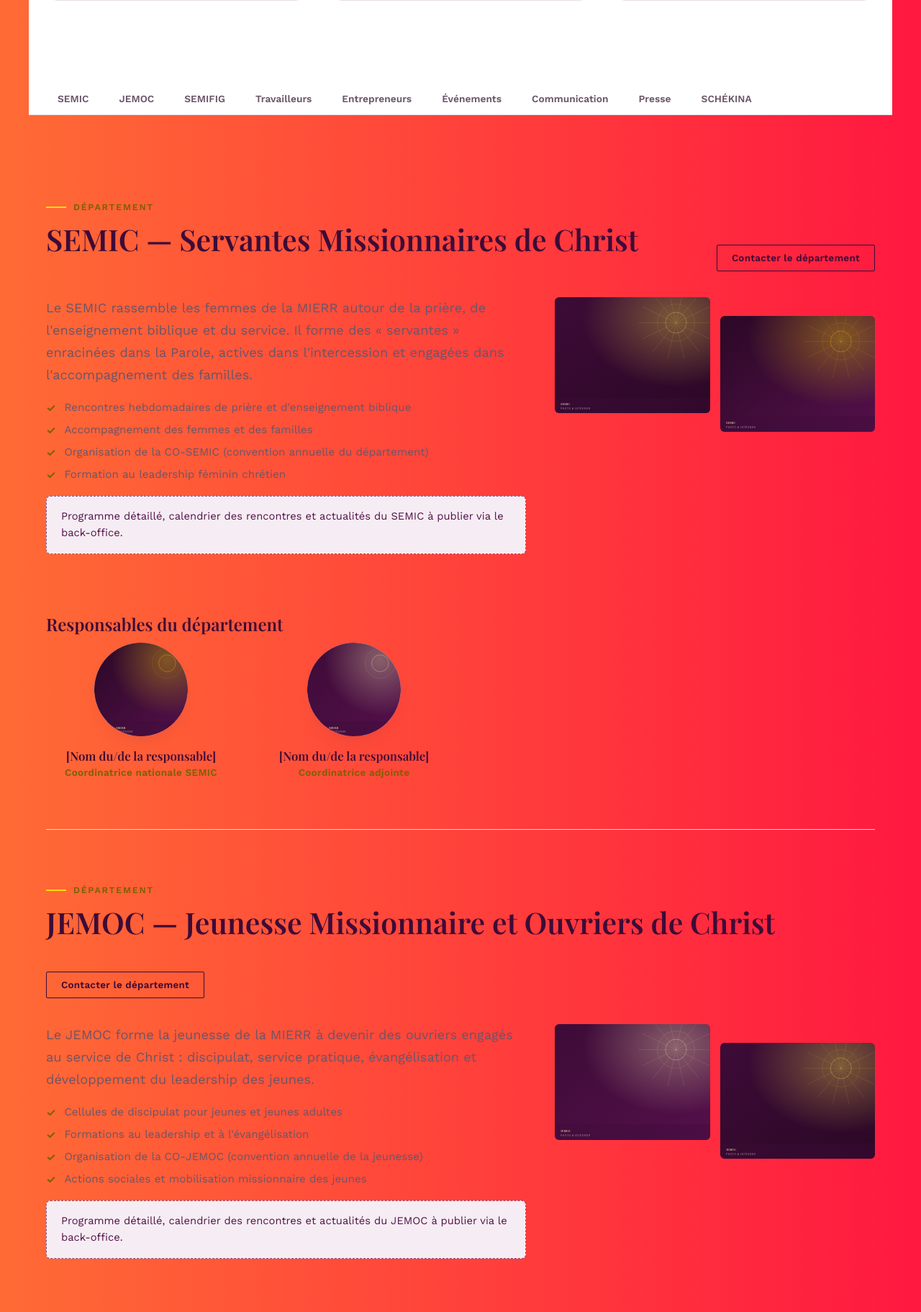
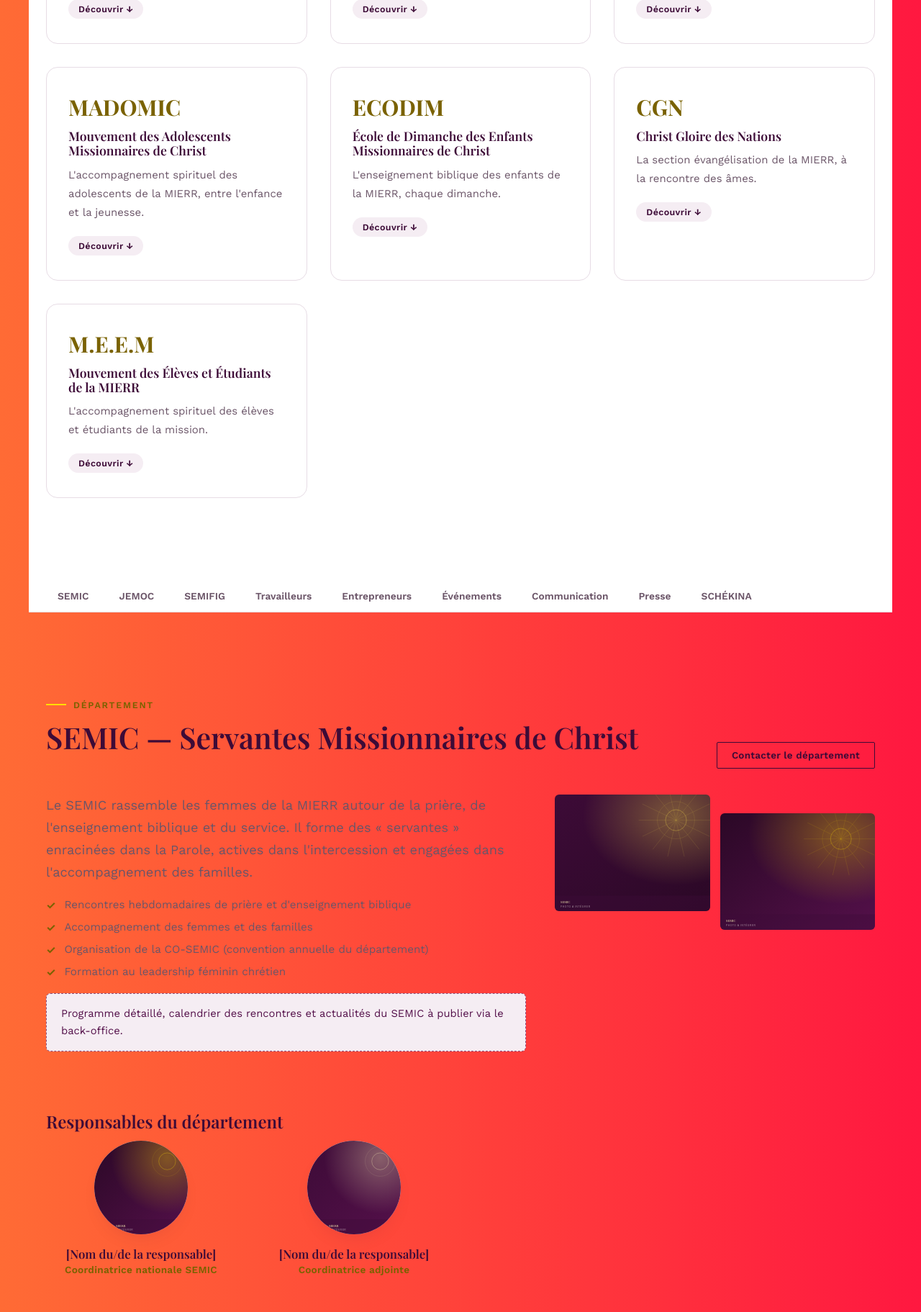
Before and after one commit to SORGHO-lang/La-MIERR, a PHP site: page /departements.html in a window 1280 px wide. Shown: the part 1577-3400 px from the top of the page at 72% size. Run offline with PHP 8.4, Linux system fonts and the light colour scheme.

Commit message:
Mise à jour de l'accueil et ajout de 4 départements
Accueil :
- Verset du jour remplacé par Ésaïe 42:6-8 (au lieu de 2 Chroniques 7:14).
- Icônes « Accès rapide » remplacées : émojis → icônes vectorielles
  (SVG) sobres dans une pastille dorée, plus professionnelles et
  cohérentes avec le reste de la charte graphique.

Départements — 4 nouveaux mouvements/sections ajoutés sur
departements.html (cartes de navigation + fiches détaillées complètes
avec présentation, activités, responsables) :
- MADOMIC — Mouvement des Adolescents Missionnaires de Christ
- ECODIM — École de Dimanche des Enfants Missionnaires de Christ
- CGN — Christ Gloire des Nations (section évangélisation)
- M.E.E.M — Mouvement des Élèves et Étudiants de la MIERR

Ces 4 entrées sont aussi ajoutées à l'index de recherche globale
(assets/js/data.js) pour rester trouvables depuis la recherche du
site.

Co-Authored-By: Claude Sonnet 5 <noreply@anthropic.com>
Claude-Session: https://claude.ai/code/session_01FZ14PeipUKQe3dzPuaPAy8

```diff
--- a/assets/css/style.css
+++ b/assets/css/style.css
@@ -347,9 +347,15 @@ hr{border:none; border-top:1px solid var(--bordure); margin:2.5rem 0;}
 .acces-rapide{display:grid; grid-template-columns:repeat(2,1fr); gap:18px;}
 @media(min-width:760px){.acces-rapide{grid-template-columns:repeat(3,1fr);}}
 @media(min-width:1080px){.acces-rapide{grid-template-columns:repeat(6,1fr);}}
-.acces-item{display:flex; flex-direction:column; align-items:center; gap:12px; text-align:center; background:#fff; border:1px solid var(--bordure); border-radius:var(--rayon-lg); padding:28px 14px; font-weight:600; font-size:.9rem; color:var(--bleu-nuit); transition:transform var(--transition), box-shadow var(--transition), border-color var(--transition);}
+.acces-item{display:flex; flex-direction:column; align-items:center; gap:14px; text-align:center; background:#fff; border:1px solid var(--bordure); border-radius:var(--rayon-lg); padding:28px 14px; font-weight:600; font-size:.9rem; color:var(--bleu-nuit); transition:transform var(--transition), box-shadow var(--transition), border-color var(--transition);}
 .acces-item:hover{transform:translateY(-6px); box-shadow:var(--ombre-douce); border-color:var(--or);}
-.acces-item .icone{font-size:1.6rem;}
+.acces-item .icone{
+  width:52px; height:52px; border-radius:50%; background:var(--or-pale); color:var(--or-fonce);
+  display:flex; align-items:center; justify-content:center; flex-shrink:0;
+  transition:background var(--transition), color var(--transition);
+}
+.acces-item .icone svg{width:24px; height:24px;}
+.acces-item:hover .icone{background:var(--bleu-nuit); color:var(--or-clair);}
 
 /* Liste d'événements (accueil) */
 .liste-evenements{display:flex; flex-direction:column; gap:14px;}
--- a/assets/js/data.js
+++ b/assets/js/data.js
@@ -72,6 +72,10 @@ window.MIERR = {
     { titre:"Service communication", categorie:"Départements", url:"departements.html#communication", extrait:"La voix visuelle et digitale de la MIERR." },
     { titre:"Presse MIERR", categorie:"Départements", url:"departements.html#presse-mierr", extrait:"Le service de presse et d'information de la mission." },
     { titre:"Maison d'édition SCHÉKINA", categorie:"Départements", url:"departements.html#schekina", extrait:"Publications, ouvrages et supports pédagogiques de la MIERR." },
+    { titre:"MADOMIC — Mouvement des Adolescents Missionnaires de Christ", categorie:"Départements", url:"departements.html#madomic", extrait:"L'accompagnement spirituel des adolescents de la MIERR." },
+    { titre:"ECODIM — École de Dimanche des Enfants Missionnaires de Christ", categorie:"Départements", url:"departements.html#ecodim", extrait:"L'enseignement biblique des enfants de la MIERR, chaque dimanche." },
+    { titre:"CGN — Christ Gloire des Nations", categorie:"Départements", url:"departements.html#cgn", extrait:"La section évangélisation de la MIERR." },
+    { titre:"M.E.E.M — Mouvement des Élèves et Étudiants de la MIERR", categorie:"Départements", url:"departements.html#meem", extrait:"L'accompagnement spirituel des élèves et étudiants de la mission." },
     { titre:"Institut biblique de formation pastorale de Sion", categorie:"Formation", url:"institut-biblique.html", extrait:"Formations bibliques et pastorales, conditions d'admission, inscription en ligne." },
     { titre:"9ème Convention de la MIERR — An'20", categorie:"Activités", url:"activites.html#convention", extrait:"Le grand rendez-vous annuel de toute la famille MIERR, du 28 juillet au 2 août." },
     { titre:"CO-SEMIC", categorie:"Activités", url:"activites.html#co-semic", extrait:"Convention nationale des Servantes Missionnaires de Christ." },
--- a/departements.html
+++ b/departements.html
@@ -67,7 +67,7 @@
       <div class="fil-ariane"><a href="index.html">Accueil</a><span>/</span>Départements</div>
       <span class="eyebrow">Organisation opérationnelle</span>
       <h1>Nos départements &amp; services</h1>
-      <p>Trois grands départements portent l'action de la MIERR auprès des femmes, de la jeunesse et des jeunes filles, entourés de sections dédiées et de services opérationnels au service de la mission.</p>
+      <p>Trois grands départements portent l'action de la MIERR auprès des femmes, de la jeunesse et des jeunes filles, entourés de mouvements dédiés aux enfants, aux adolescents, aux élèves et étudiants, d'une section d'évangélisation, et de sections et services opérationnels au service de la mission.</p>
     </div>
   </section>
 
@@ -84,6 +84,10 @@
         <a href="#communication" class="carte-dept" data-anim><span class="sigle">COM</span><h3>Service communication</h3><p>La voix visuelle, digitale et médiatique de la MIERR.</p><span class="badge">Découvrir ↓</span></a>
         <a href="#presse-mierr" class="carte-dept" data-anim><span class="sigle">PRS</span><h3>Presse MIERR</h3><p>L'information et les communiqués officiels de la mission.</p><span class="badge">Découvrir ↓</span></a>
         <a href="#schekina" class="carte-dept" data-anim><span class="sigle">SHK</span><h3>Maison d'édition SCHÉKINA</h3><p>Ouvrages, supports pédagogiques et publications de la MIERR.</p><span class="badge">Découvrir ↓</span></a>
+        <a href="#madomic" class="carte-dept" data-anim><span class="sigle">MADOMIC</span><h3>Mouvement des Adolescents Missionnaires de Christ</h3><p>L'accompagnement spirituel des adolescents de la MIERR, entre l'enfance et la jeunesse.</p><span class="badge">Découvrir ↓</span></a>
+        <a href="#ecodim" class="carte-dept" data-anim><span class="sigle">ECODIM</span><h3>École de Dimanche des Enfants Missionnaires de Christ</h3><p>L'enseignement biblique des enfants de la MIERR, chaque dimanche.</p><span class="badge">Découvrir ↓</span></a>
+        <a href="#cgn" class="carte-dept" data-anim><span class="sigle">CGN</span><h3>Christ Gloire des Nations</h3><p>La section évangélisation de la MIERR, à la rencontre des âmes.</p><span class="badge">Découvrir ↓</span></a>
+        <a href="#meem" class="carte-dept" data-anim><span class="sigle">M.E.E.M</span><h3>Mouvement des Élèves et Étudiants de la MIERR</h3><p>L'accompagnement spirituel des élèves et étudiants de la mission.</p><span class="badge">Découvrir ↓</span></a>
       </div>
     </div>
   </section>
@@ -308,6 +312,130 @@
       </div>
     </article>
 
+    <!-- MADOMIC -->
+    <article class="bloc-departement" id="madomic">
+      <div class="departement-entete" data-anim>
+        <div><span class="eyebrow">Mouvement</span><h2>MADOMIC — Mouvement des Adolescents Missionnaires de Christ</h2></div>
+        <a href="contact.html" class="bouton bouton--ligne bouton--petit">Contacter le mouvement</a>
+      </div>
+      <div class="departement-fiche">
+        <div data-anim>
+          <p class="lead">Le MADOMIC accompagne les adolescents de la MIERR dans leur croissance spirituelle, entre l'enfance et la jeunesse : ancrage biblique, encadrement moral et préparation progressive à l'engagement missionnaire.</p>
+          <ul class="liste-verifiee">
+            <li>Rencontres régulières d'enseignement biblique adapté aux adolescents</li>
+            <li>Encadrement moral et accompagnement dans les choix de vie</li>
+            <li>Activités récréatives, culturelles et sportives encadrées</li>
+            <li>Préparation progressive à l'engagement au sein du JEMOC</li>
+          </ul>
+          <div class="avis-provisoire">Programme détaillé, calendrier des rencontres et actualités du MADOMIC à publier via le back-office.</div>
+        </div>
+        <div data-anim>
+          <div class="grille grille--2" style="gap:14px;">
+            <img src="assets/img/galerie-10.svg" alt="Activité MADOMIC" style="border-radius:var(--rayon);">
+            <img src="assets/img/galerie-11.svg" alt="Rencontre MADOMIC" style="border-radius:var(--rayon); margin-top:26px;">
+          </div>
+        </div>
+      </div>
+      <h3 style="margin-top:44px;">Responsables du mouvement</h3>
+      <div class="grille grille--4">
+        <div class="carte-membre" data-anim><div class="carte-image"><img src="assets/img/membre-05.svg" alt="Responsable MADOMIC"></div><h4>[Nom du/de la responsable]</h4><span class="fonction">Coordinateur national MADOMIC</span></div>
+        <div class="carte-membre" data-anim><div class="carte-image"><img src="assets/img/membre-06.svg" alt="Responsable MADOMIC adjointe"></div><h4>[Nom du/de la responsable]</h4><span class="fonction">Coordinatrice adjointe</span></div>
+      </div>
+    </article>
+
+    <!-- ECODIM -->
+    <article class="bloc-departement" id="ecodim">
+      <div class="departement-entete" data-anim>
+        <div><span class="eyebrow">Mouvement</span><h2>ECODIM — École de Dimanche des Enfants Missionnaires de Christ</h2></div>
+        <a href="contact.html" class="bouton bouton--ligne bouton--petit">Contacter le mouvement</a>
+      </div>
+      <div class="departement-fiche">
+        <div data-anim>
+          <p class="lead">L'ECODIM accueille les enfants de la MIERR chaque dimanche pour un enseignement biblique adapté à leur âge, dans un cadre bienveillant qui pose les fondations d'une foi durable.</p>
+          <ul class="liste-verifiee">
+            <li>Classes d'enseignement biblique réparties par tranche d'âge</li>
+            <li>Chants, récits bibliques et activités pédagogiques</li>
+            <li>Accompagnement des enfants pendant les cultes et grands rassemblements</li>
+            <li>Formation des moniteurs et monitrices d'école du dimanche</li>
+          </ul>
+          <div class="avis-provisoire">Programme détaillé, calendrier des classes et actualités de l'ECODIM à publier via le back-office.</div>
+        </div>
+        <div data-anim>
+          <div class="grille grille--2" style="gap:14px;">
+            <img src="assets/img/galerie-12.svg" alt="Classe ECODIM" style="border-radius:var(--rayon);">
+            <img src="assets/img/galerie-13.svg" alt="Activité ECODIM" style="border-radius:var(--rayon); margin-top:26px;">
+          </div>
+        </div>
+      </div>
+      <h3 style="margin-top:44px;">Responsables du mouvement</h3>
+      <div class="grille grille--4">
+        <div class="carte-membre" data-anim><div class="carte-image"><img src="assets/img/membre-07.svg" alt="Responsable ECODIM"></div><h4>[Nom du/de la responsable]</h4><span class="fonction">Coordinatrice nationale ECODIM</span></div>
+        <div class="carte-membre" data-anim><div class="carte-image"><img src="assets/img/membre-08.svg" alt="Responsable ECODIM adjoint"></div><h4>[Nom du/de la responsable]</h4><span class="fonction">Coordinateur adjoint</span></div>
+      </div>
+    </article>
+
+    <!-- CGN -->
+    <article class="bloc-departement" id="cgn">
+      <div class="departement-entete" data-anim>
+        <div><span class="eyebrow">Section évangélisation</span><h2>CGN — Christ Gloire des Nations</h2></div>
+        <a href="contact.html" class="bouton bouton--ligne bouton--petit">Contacter la section</a>
+      </div>
+      <div class="departement-fiche">
+        <div data-anim>
+          <p class="lead">La section CGN porte l'effort d'évangélisation de la MIERR : annoncer l'Évangile au-delà des murs de l'église, à la rencontre des âmes, pour la gloire de Christ parmi les nations.</p>
+          <ul class="liste-verifiee">
+            <li>Campagnes et sorties d'évangélisation sur le terrain</li>
+            <li>Distribution de supports et de témoignages</li>
+            <li>Suivi et intégration des nouveaux convertis</li>
+            <li>Mobilisation missionnaire vers les nations</li>
+          </ul>
+          <div class="avis-provisoire">Programme détaillé, calendrier des campagnes et actualités du CGN à publier via le back-office.</div>
+        </div>
+        <div data-anim>
+          <div class="grille grille--2" style="gap:14px;">
+            <img src="assets/img/galerie-14.svg" alt="Campagne d'évangélisation CGN" style="border-radius:var(--rayon);">
+            <img src="assets/img/galerie-05.svg" alt="Activité CGN" style="border-radius:var(--rayon); margin-top:26px;">
+          </div>
+        </div>
+      </div>
+      <h3 style="margin-top:44px;">Responsables de la section</h3>
+      <div class="grille grille--4">
+        <div class="carte-membre" data-anim><div class="carte-image"><img src="assets/img/membre-01.svg" alt="Responsable CGN"></div><h4>[Nom du/de la responsable]</h4><span class="fonction">Coordinateur national CGN</span></div>
+        <div class="carte-membre" data-anim><div class="carte-image"><img src="assets/img/membre-02.svg" alt="Responsable CGN adjoint"></div><h4>[Nom du/de la responsable]</h4><span class="fonction">Coordinateur adjoint</span></div>
+      </div>
+    </article>
+
+    <!-- M.E.E.M -->
+    <article class="bloc-departement" id="meem">
+      <div class="departement-entete" data-anim>
+        <div><span class="eyebrow">Mouvement</span><h2>M.E.E.M — Mouvement des Élèves et Étudiants de la MIERR</h2></div>
+        <a href="contact.html" class="bouton bouton--ligne bouton--petit">Contacter le mouvement</a>
+      </div>
+      <div class="departement-fiche">
+        <div data-anim>
+          <p class="lead">Le M.E.E.M rassemble les élèves et étudiants de la MIERR pour concilier excellence académique et vie spirituelle : discipulat, entraide scolaire et universitaire, et engagement missionnaire sur les campus.</p>
+          <ul class="liste-verifiee">
+            <li>Cellules de discipulat en milieu scolaire et universitaire</li>
+            <li>Accompagnement et entraide pédagogique entre élèves et étudiants</li>
+            <li>Prière pour les examens et les grandes échéances académiques</li>
+            <li>Évangélisation et mobilisation missionnaire sur les campus</li>
+          </ul>
+          <div class="avis-provisoire">Programme détaillé, calendrier des rencontres et actualités du M.E.E.M à publier via le back-office.</div>
+        </div>
+        <div data-anim>
+          <div class="grille grille--2" style="gap:14px;">
+            <img src="assets/img/galerie-06.svg" alt="Rencontre M.E.E.M" style="border-radius:var(--rayon);">
+            <img src="assets/img/galerie-08.svg" alt="Activité M.E.E.M" style="border-radius:var(--rayon); margin-top:26px;">
+          </div>
+        </div>
+      </div>
+      <h3 style="margin-top:44px;">Responsables du mouvement</h3>
+      <div class="grille grille--4">
+        <div class="carte-membre" data-anim><div class="carte-image"><img src="assets/img/membre-03.svg" alt="Responsable M.E.E.M"></div><h4>[Nom du/de la responsable]</h4><span class="fonction">Coordinateur national M.E.E.M</span></div>
+        <div class="carte-membre" data-anim><div class="carte-image"><img src="assets/img/membre-04.svg" alt="Responsable M.E.E.M adjointe"></div><h4>[Nom du/de la responsable]</h4><span class="fonction">Coordinatrice adjointe</span></div>
+      </div>
+    </article>
+
   </div>
 
 </main>
```
Also changed, not shown: index.html (+8 -8 lines).
